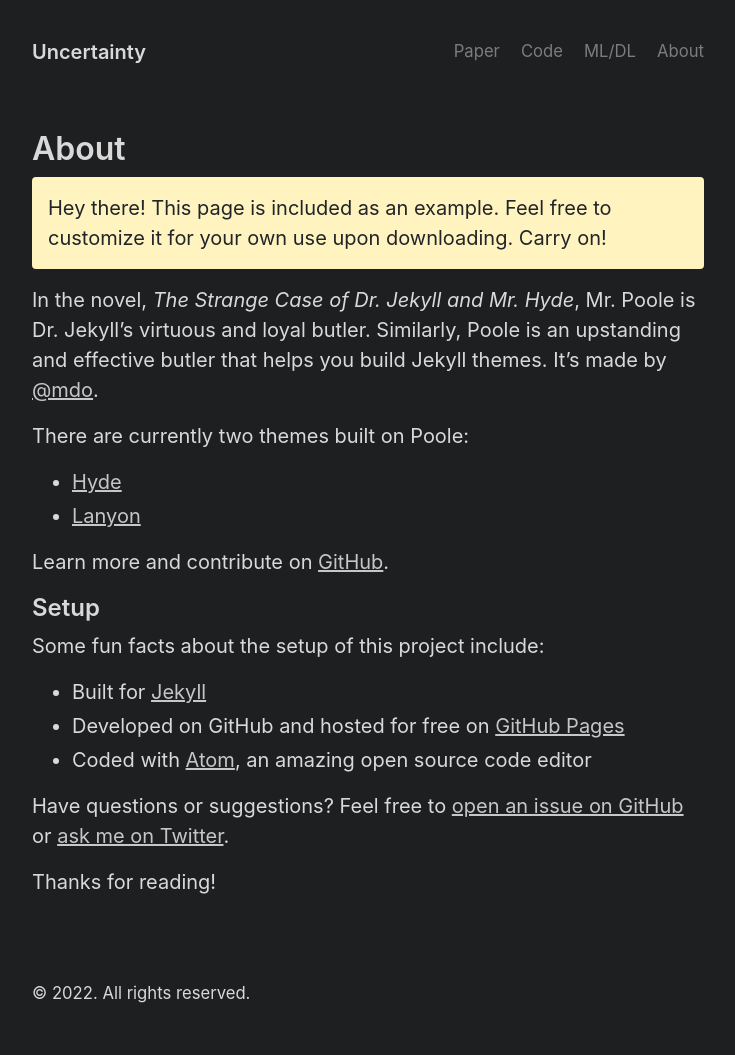
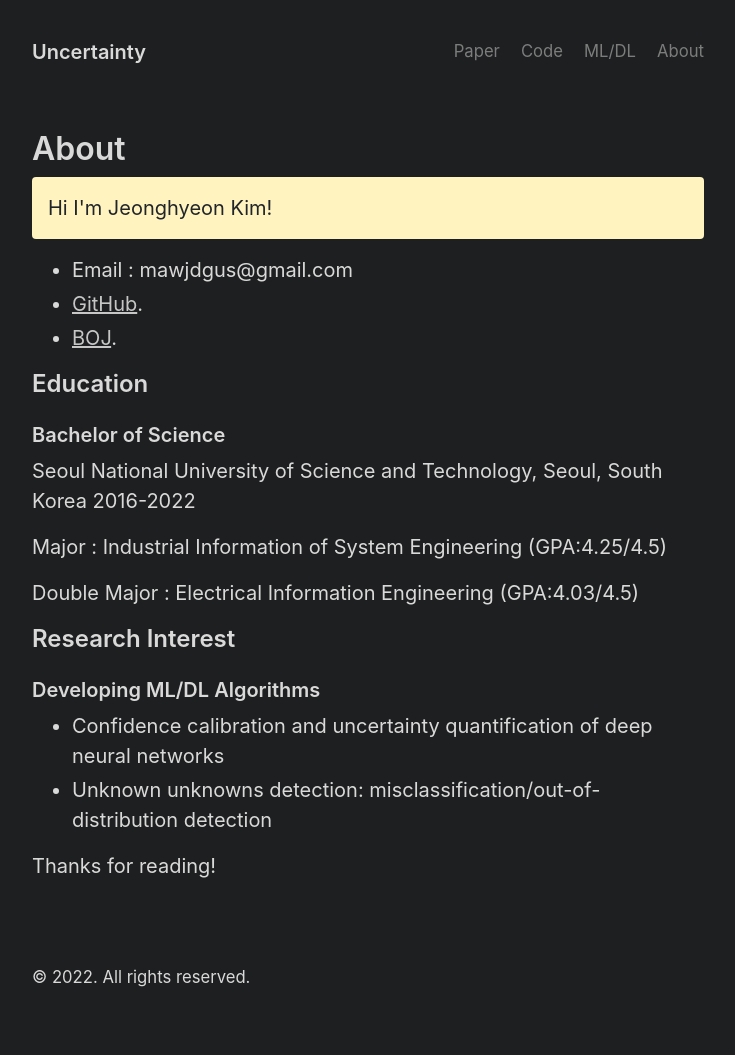
Before and after one commit to mawjdgus0812/mawjdgus0812.github.io, a Jekyll site: the page built from about.md, in a window 1280 px wide. Shown: the whole page, without its empty margins (272-1007 px from the left). Built offline with Jekyll 4.4.1, drawn with Linux system fonts in a browser that asks for light colours.

Commit message:
Update about.md

```diff
--- a/about.md
+++ b/about.md
@@ -4,26 +4,26 @@ title: About
 ---
 
 <p class="message">
-  Hey there! This page is included as an example. Feel free to customize it for your own use upon downloading. Carry on!
+  Hi I'm Jeonghyeon Kim!
 </p>
+- Email : mawjdgus@gmail.com
+- [GitHub](https://github.com/mawjdgus0812).
+- [BOJ](https://www.acmicpc.net/user/mawjdgus).
 
-In the novel, *The Strange Case of Dr. Jekyll and Mr. Hyde*, Mr. Poole is Dr. Jekyll's virtuous and loyal butler. Similarly, Poole is an upstanding and effective butler that helps you build Jekyll themes. It's made by [@mdo](https://twitter.com/mdo).
+## Education
+### Bachelor of Science
 
-There are currently two themes built on Poole:
+Seoul National University of Science and Technology, Seoul, South Korea 2016-2022
 
-- [Hyde](https://hyde.getpoole.com)
-- [Lanyon](https://lanyon.getpoole.com)
+Major : Industrial Information of System Engineering (GPA:4.25/4.5)
 
-Learn more and contribute on [GitHub](https://github.com/poole).
+Double Major : Electrical Information Engineering (GPA:4.03/4.5)
 
-## Setup
 
-Some fun facts about the setup of this project include:
+## Research Interest
 
-- Built for [Jekyll](https://jekyllrb.com)
-- Developed on GitHub and hosted for free on [GitHub Pages](https://pages.github.com)
-- Coded with [Atom](https://atom.io), an amazing open source code editor
-
-Have questions or suggestions? Feel free to [open an issue on GitHub](https://github.com/poole/poole/issues/new) or [ask me on Twitter](https://twitter.com/mdo).
+### Developing ML/DL Algorithms
+- Confidence calibration and uncertainty quantification of deep neural networks
+- Unknown unknowns detection: misclassification/out-of-distribution detection
 
 Thanks for reading!
```
